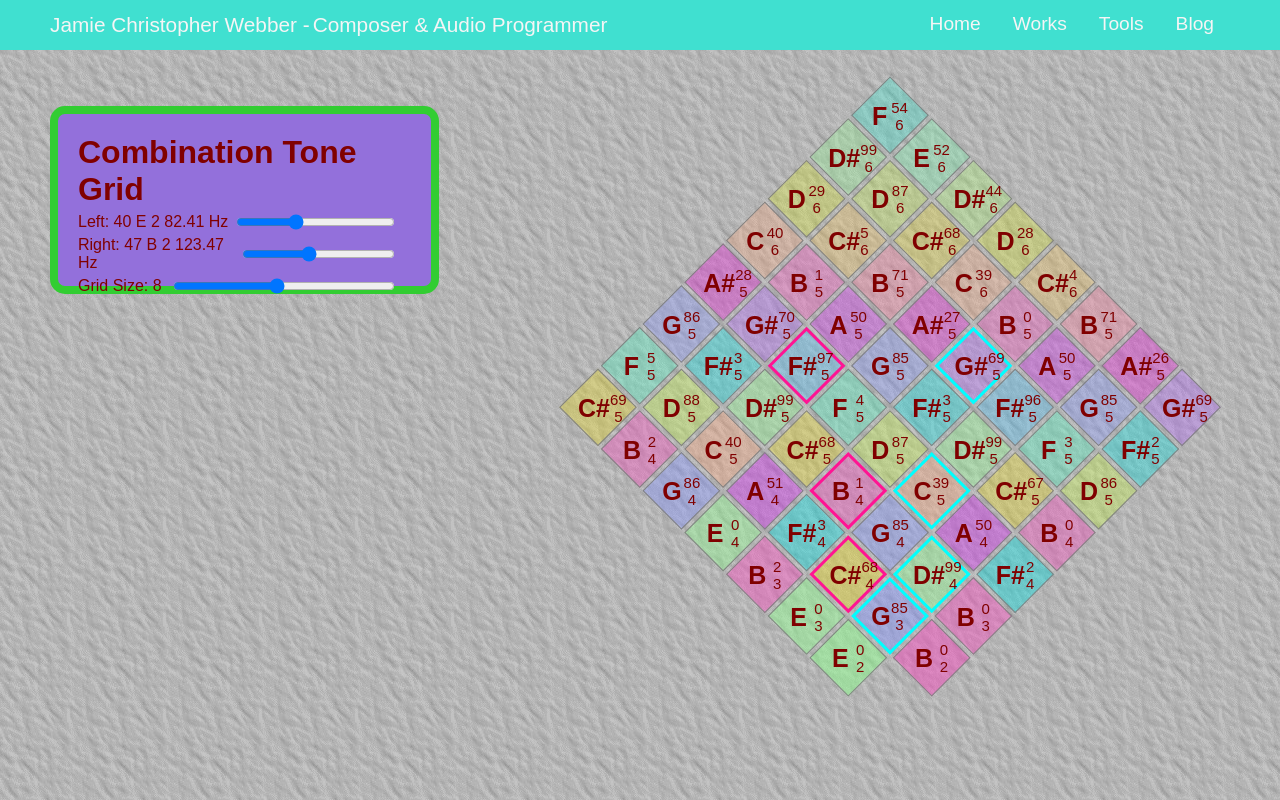
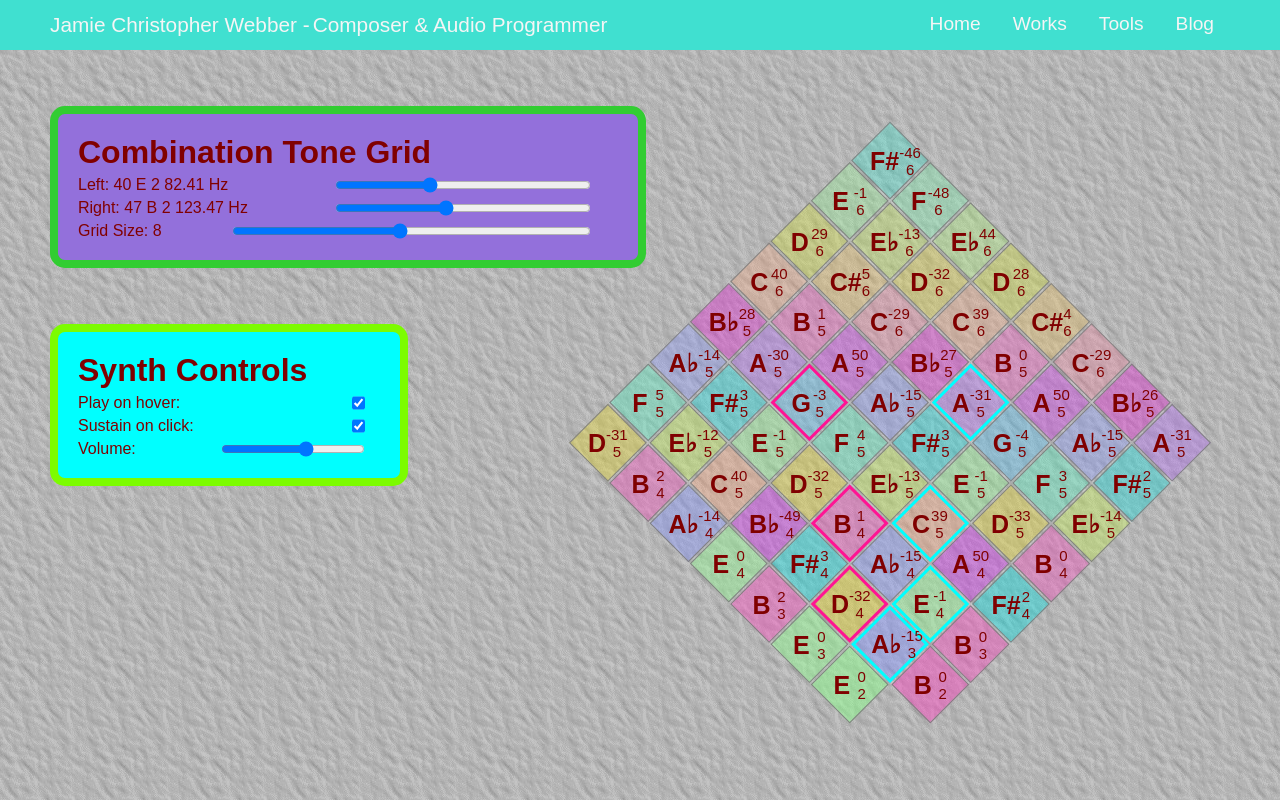
Before and after one commit to jamiecwebber/jcw-website-v2, a React (Create React App) app: page /tools/CTC in a window 1280 px wide. Built offline with nearby package versions, Linux system fonts and the light colour scheme.

Commit message:
added synth controls

```diff
--- a/src/globalFunctions.js
+++ b/src/globalFunctions.js
@@ -2,7 +2,7 @@
 export const midiToNote = (midi) => {
     let octave = Math.floor(midi/12) - 1;
     let note = midi % 12;
-    let notes = ['C', 'C#', 'D', 'D#', 'E', 'F', 'F#', 'G', 'G#', 'A', 'A#', 'B'];
+    let notes = ['C', 'C#', 'D', 'E♭', 'E', 'F', 'F#', 'G', 'A♭', 'A', 'B♭', 'B'];
     let noteName = notes[note];
     return  { noteName, octave, note };
 }
@@ -22,6 +22,11 @@ export const splitMidicents = (midicents) => {
     let cents = midicents % 100;
     let midi = (midicents - cents) / 100 ;
 
+    if ( cents > 50 ) {
+        cents -= 100;
+        midi += 1;
+    }
+
     return {
         midi,
         cents
--- a/src/pages/Tools/CTC/CombinationToneMap.components.js
+++ b/src/pages/Tools/CTC/CombinationToneMap.components.js
@@ -1,4 +1,4 @@
-import { StyledCTGrid, GridColumn, ZeroGridNote, StyledGridNote, GridNoteMain, GridNoteName, GridNoteCentsAndOctave, StyledCTControls, Label, NoteSlider, GridSizeSlider } from './CombinationToneMap.styles'
+import { StyledCTGrid, GridColumn, ZeroGridNote, StyledGridNote, GridNoteMain, GridNoteName, GridNoteCentsAndOctave, StyledCTControls, ControlContainer, ShortSlider, LongSlider } from './CombinationToneMap.styles'
 import { useEffect, useRef } from 'react';
 import { midiToFrequency, midiToNote, frequencyToMidicents, splitMidicents} from '../../../globalFunctions'
 
@@ -13,15 +13,14 @@ export const CTControls = ( { leftMIDI, rightMIDI, gridSize, handleLeftChange, h
     return (
         <StyledCTControls>
             <h1>Combination Tone Grid</h1>
-                <Label><div>Left: {leftMIDI} {leftNote} {leftOctave} {midiToFrequency(leftMIDI).toFixed(2)} Hz</div> <NoteSlider type="range" min="1" max="108" value={leftMIDI} class="slider" onChange={handleLeftChange} id="leftSlider"/></Label>
-                <Label><div>Right: {rightMIDI} {rightNote} { rightOctave } {midiToFrequency(rightMIDI).toFixed(2)} Hz</div><NoteSlider type="range" min="1" max="108" value={rightMIDI} class="slider" onChange={handleRightChange} id="rightSlider"/></Label>
-                <Label>Grid Size: {gridSize} <GridSizeSlider type="range" min="1" max="16" value={gridSize} class="slider" onChange={handleGridChange} id="gridSizeSlider" /> </Label>
+                <ControlContainer><div>Left: {leftMIDI} {leftNote} {leftOctave} {midiToFrequency(leftMIDI).toFixed(2)} Hz</div> <ShortSlider type="range" min="1" max="108" value={leftMIDI} class="slider" onChange={handleLeftChange} id="leftSlider"/></ControlContainer>
+                <ControlContainer><div>Right: {rightMIDI} {rightNote} { rightOctave } {midiToFrequency(rightMIDI).toFixed(2)} Hz</div><ShortSlider type="range" min="1" max="108" value={rightMIDI} class="slider" onChange={handleRightChange} id="rightSlider"/></ControlContainer>
+                <ControlContainer>Grid Size: {gridSize} <LongSlider type="range" min="1" max="16" value={gridSize} class="slider" onChange={handleGridChange} id="gridSizeSlider" /> </ControlContainer>
         </StyledCTControls>
     )
 }
 
 const GridNoteInfo = ({ noteName, octave, cents, gridSize }) => {
-
 
     return (
         <>
@@ -68,6 +67,7 @@ const GridNote = ({leftMIDI, rightMIDI, gridSize, left, right}) => {
     // RGBA max is (255, 255, 255, 1)
     let max = 255;
     let hue = ((note * 100) + cents)/1200; // gives value between 0 and 3 to 3 decimal points
+    if ( hue < 0 ) { hue = hue + 1 };
     let calculateColour = ( intensity ) => {
         return (0.25 - Math.pow(intensity, 2)) * 4 * max;
     }
--- a/src/pages/Tools/CTC/CombinationToneMap.js
+++ b/src/pages/Tools/CTC/CombinationToneMap.js
@@ -1,6 +1,7 @@
 import { useState, useEffect, useRef } from 'react'
-import { CTContainer } from './CombinationToneMap.styles'
-import { CTGrid, CTControls } from './CombinationToneMap.components'
+import { CTContainer, StyledControlsContainer } from './CombinationToneMap.styles'
+import { CTGrid, CTControls} from './CombinationToneMap.components'
+import { CTSynth } from './CombinationToneMap.synth'
 
 const CTMap = (
 ) => {
@@ -24,10 +25,14 @@ const CTMap = (
 
     return (
         <CTContainer>
-            <CTControls
-                leftMIDI={leftMIDI} handleLeftChange={handleLeftChange}
-                rightMIDI={rightMIDI} handleRightChange={handleRightChange}
-                gridSize={gridSize} handleGridChange={handleGridChange}></CTControls>
+            <StyledControlsContainer>
+                <CTControls
+                    leftMIDI={leftMIDI} handleLeftChange={handleLeftChange}
+                    rightMIDI={rightMIDI} handleRightChange={handleRightChange}
+                    gridSize={gridSize} handleGridChange={handleGridChange} />
+
+                <CTSynth leftMIDI={leftMIDI} rightMIDI={rightMIDI} />
+            </StyledControlsContainer>
             <CTGrid leftMIDI={leftMIDI} rightMIDI={rightMIDI} gridSize={gridSize}></CTGrid>
         </CTContainer>
     )
--- a/src/pages/Tools/CTC/CombinationToneMap.styles.js
+++ b/src/pages/Tools/CTC/CombinationToneMap.styles.js
@@ -18,33 +18,55 @@ export const CTContainer = styled(Container)`
     }
 `
 
-export const StyledCTControls = styled.div`
-    width: 33%;
-    height: 25%;
+export const StyledControlsContainer = styled.div`
+    display: flex;
+    flex-direction: column;
+    width: 100%;
     margin-top: 7vh;
     margin-right: 3vh;
+`
 
+export const StyledCTControls = styled.div`
     border: 8px solid limegreen;
     border-radius: 15px;
     background-color: mediumpurple;
-
     padding: 20px;
 `
 
-export const Label = styled.div`
+export const ControlContainer = styled.div`
     width: 95%;
     margin-top: 5px;
     display: flex;
     justify-content: space-between;
 `
 
-export const NoteSlider = styled.input`
+export const ShortSlider = styled.input`
     width: 50%;
 `
 
-export const GridSizeSlider = styled.input`
+export const LongSlider = styled.input`
     width: 70%;
 `
+
+export const StyledCheckbox = styled.input`
+
+`
+
+
+export const StyledCTSynth = styled.div`
+    width: 60%;
+    /* height: 30%; */
+    margin-top: 7vh;
+    margin-right: 3vh;
+
+    border: 8px solid lawngreen;
+    border-radius: 15px;
+    background-color: cyan;
+
+    padding: 20px;
+`
+
+
 
 
 
@@ -53,7 +75,7 @@ export const StyledCTGrid = styled.div`
     grid-auto-flow: column;
     width: 55vh;
     height: 55vh;
-    margin-top: 20vh;
+    margin-top: 23vh;
     margin-right: 15vh;
     rotate: -135deg;
 `
@@ -63,18 +85,17 @@ export const GridColumn = styled.div`
 `
 
 export const ZeroGridNote = styled.div`
-    margin: 2px;
+    margin: 1px;
     background-color: transparent;
     rotate: -180deg;
     width: ${({gridSize}) => ((55/gridSize) + "vh")};
     height: ${({gridSize}) => ((55/gridSize) + "vh")};
 `
 
-
 export const StyledGridNote = styled.div`
     border: ${({colourToneRight, colourToneLeft }) => ( colourToneRight ? "3px solid aqua" : colourToneLeft ? "3px solid deeppink" : "1px solid gray")};
     border-radius: "3px";
-    margin: 2px;
+    margin: 1px;
     display: flex;
     justify-content: center;
     align-items: center;
@@ -83,19 +104,10 @@ export const StyledGridNote = styled.div`
     width: ${({gridSize}) => ((55/gridSize) + "vh")};
     height: ${({gridSize}) => ((55/gridSize) + "vh")};
 
-    /* > h3 {
-        display: ${({ left, right, gridSize }) => ( ( (gridSize > 8 ) ? "none" : "inherit" ) ) };
-        color: red;
-
-        &:hover {
-            color: blue;
-        }
-    } */
-
     &:hover {
         background-color: ${({ colour, octave }) => (colour + (0.9 - (octave * 0.025 ))) + ")"};;
         transition: all 0.2s ease;
-
+        cursor: pointer;
     }
 `
 
@@ -123,9 +135,3 @@ export const GridNoteCentsAndOctave = styled.div`
     align-items: center;
     font-size: ${({gridSize}) => ((15/gridSize) + "vh") } ;
 `
-
-// export const GridNoteCents = styled.div`
-// `
-
-// export const GridNoteOctave = styled.div`
-// `
--- /dev/null
+++ b/src/pages/Tools/CTC/CombinationToneMap.synth.js
@@ -0,0 +1,31 @@
+import { StyledCTSynth, ControlContainer, StyledCheckbox, ShortSlider } from './CombinationToneMap.styles'
+import { useState } from 'react'
+
+// CT SYNTH
+
+
+export const CTSynth = ( { leftMIDI, rightMIDI } ) => {
+
+    let [playOnHover, setPlayOnHover] = useState(true);
+    let togglePlayOnHover = () => {setPlayOnHover(!playOnHover)};
+
+    let [sustainOnClick, setSustainOnClick] = useState(true);
+    let toggleSustainOnClick = () => { setSustainOnClick(!sustainOnClick) };
+
+    let [volume, setVolume] = useState(0.6);
+    let handleVolumeChange = (event) => { setVolume(event.target.value) };
+
+
+    let audioContext = new AudioContext();
+
+
+
+    return (
+        <StyledCTSynth >
+            <h1>Synth Controls</h1>
+            <ControlContainer>Play on hover: <StyledCheckbox type="checkbox" onChange={togglePlayOnHover} checked={playOnHover} /></ControlContainer>
+            <ControlContainer>Sustain on click: <StyledCheckbox type="checkbox" onChange={toggleSustainOnClick} checked={sustainOnClick} /></ControlContainer>
+            <ControlContainer>Volume: <ShortSlider type="range" min="0" max="1" step="0.01" value={volume} class="slider" onChange={handleVolumeChange}  /></ControlContainer>
+        </StyledCTSynth>
+    )
+}
```
